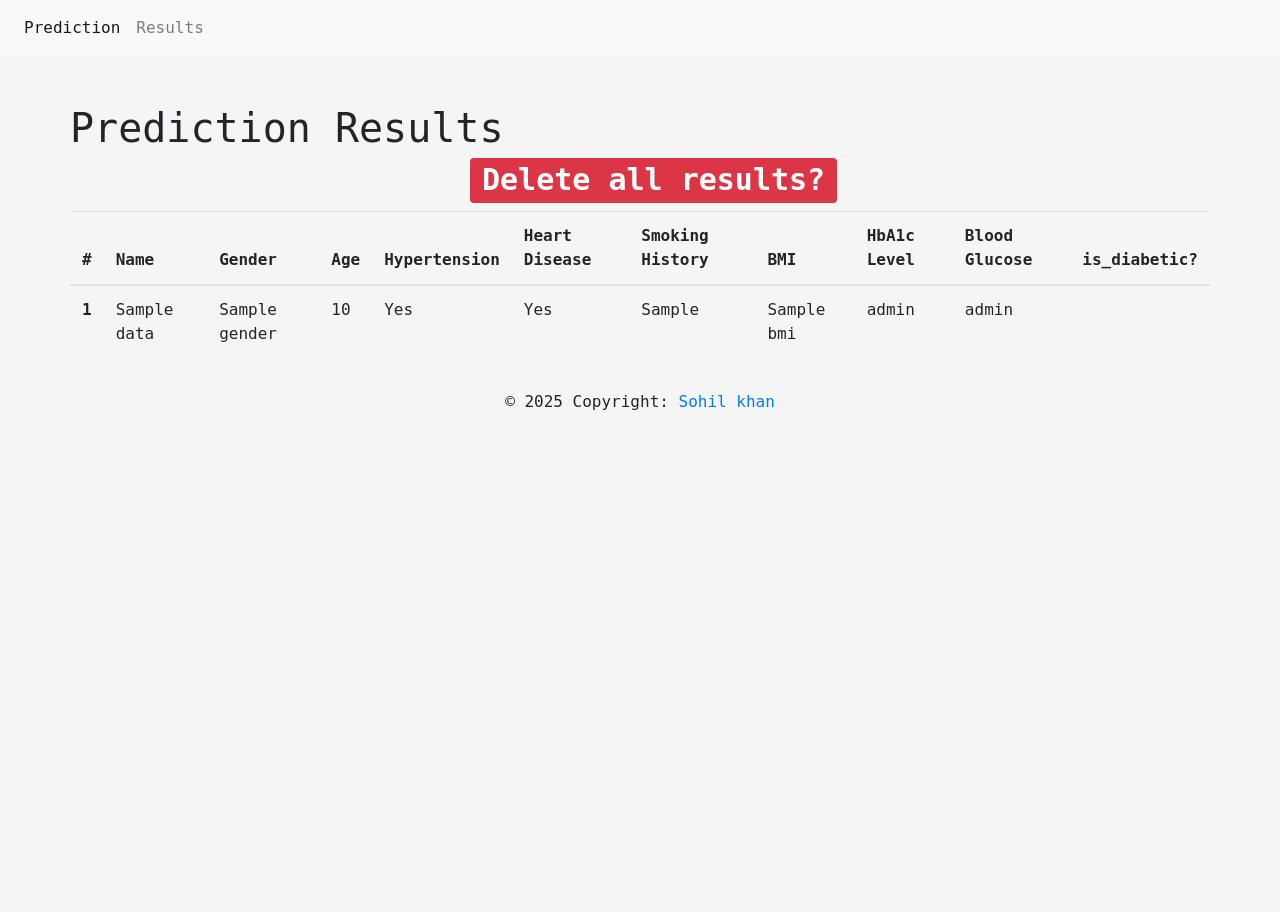
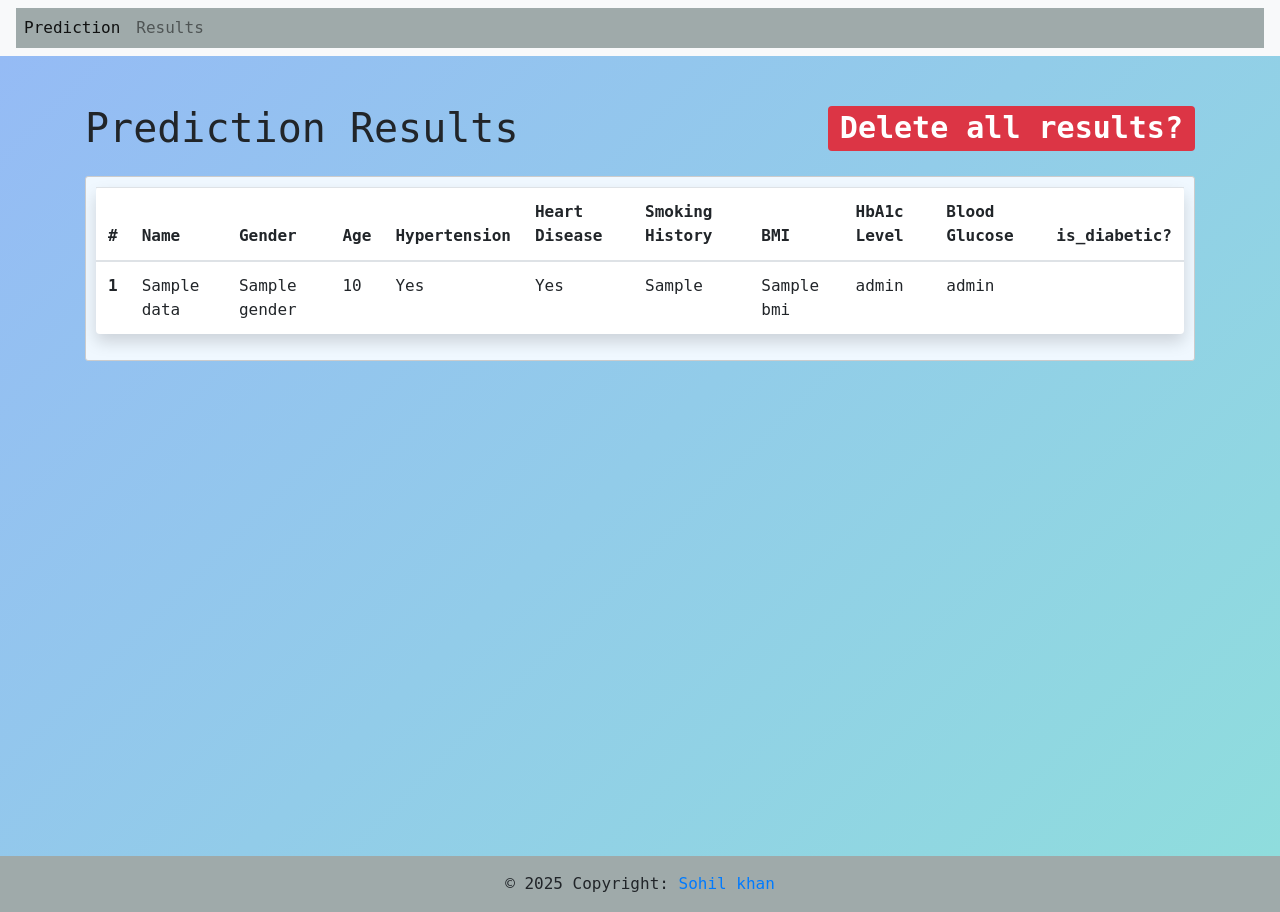
Before and after one commit to sohil-khann/Diabetes-predictor-DjangoApp, a Django app: template templates/results.html in a window 1280 px wide. Before the commit the page ends 410 px from the top, so only its background shows below. Run offline with Django 3.2, Linux system fonts and the light colour scheme; the template is opened without the code that fills it: most values are stand-ins (such as "Sample title", 1, 10 or a date in 2020); some libraries are stand-ins or nearby versions.

Commit message:
UI enhancement

```diff
--- a/templates/base.html
+++ b/templates/base.html
@@ -32,7 +32,7 @@
             <span class="navbar-toggler-icon"></span>
         </button>
 
-        <div class="collapse navbar-collapse" id="navbarSupportedContent">
+        <div class="collapse navbar-collapse" id="navbarSupportedContent" style="background-color:rgb(159, 170, 170); color: white">
             <ul class="navbar-nav mr-auto">
                 <li class="nav-item active">
                     <a class="nav-link" href="/">Prediction <span class="sr-only">(current)</span></a>
@@ -49,7 +49,7 @@
 <footer class="bg-blue">
 
   <!-- Copyright -->
-  <div class="footer-copyright text-center py-3">© 2025 Copyright:
+  <div class="footer-copyright text-center py-3" style="background-color:rgb(159, 170, 170); position: relative; bottom: 0; width: 100%;">© 2025 Copyright:
     <a href="https://avigupta.pythonanywhere.com/" > Sohil khan</a>
   </div>
   <!-- Copyright -->
--- a/templates/index.html
+++ b/templates/index.html
@@ -15,9 +15,9 @@
    <h1>Diabetes Prediction</h1>
     <img class="diabetes" style="width: 400px; height: 400px; background-size:auto 100%;" src='/static/img/diabetes.png'  alt="sad">
     </div>
-    <div class="container pt-3">
+    <div class="container pt-3" style="background: linear-gradient(135deg,rgb(149, 187, 245) 0%,rgb(143, 221, 221) 100%); padding: 20px; width: 100%; height: 100%; max-width: 100%; max-height: 100%; border-radius: 10px; box-shadow: 0 4px 8px rgba(0,0,0,0.1);">
     <div class="row justify-content-md-center">
-        <div class="col-md-4" style="margin-right: 450px;">
+        <div class="col-md-4" style="margin-right: 450px; background-color: #98D8C8; border: 2px solid black; padding: 15px; border-radius: 5px;">
 
             <form action="." method="post">
                 {% csrf_token %}
--- a/templates/results.html
+++ b/templates/results.html
@@ -1,12 +1,17 @@
 {% extends "base.html" %}
 
 {% block body %}
-    <div class="container pt-5">
+<div class="min-vh-100 d-flex flex-column" style="background: linear-gradient(135deg,rgb(149, 187, 245) 0%,rgb(143, 221, 221) 100%);">
+    <div class="container py-5 flex-grow-1">
         <div class="row">
+            <div class="col-12">
+                <h1 class="d-flex justify-content-between align-items-center mb-4">
+                    Prediction Results
+                    <a href="/delete" class="badge badge-danger">Delete all results?</a>
+                </h1>
 
-        <h1>Prediction Results<span style="margin-left: 400px"><a href="/delete" class="badge badge-danger">Delete all results?</a></span></h1>
-
-            <table class="table">
+                <div class="table-responsive" style="background-color: #f0f8ff; border-radius: 3px; padding: 10px; border: 1px solid #ccc;">
+                    <table class="table bg-white rounded shadow">
                         <thead>
                             <tr>
                                 <th scope="col">#</th>
@@ -38,9 +43,13 @@
                                     <td>{{ data.is_diabetic }}</td>
                                 </tr>
                             {% endfor %}
-
                         </tbody>
                     </table>
                 </div>
             </div>
+        </div>
+    </div>
+
+    <!-- Footer is already in base.html -->
+</div>
 {% endblock %}
```
Lines whose indentation alone changed are shown as unchanged.
